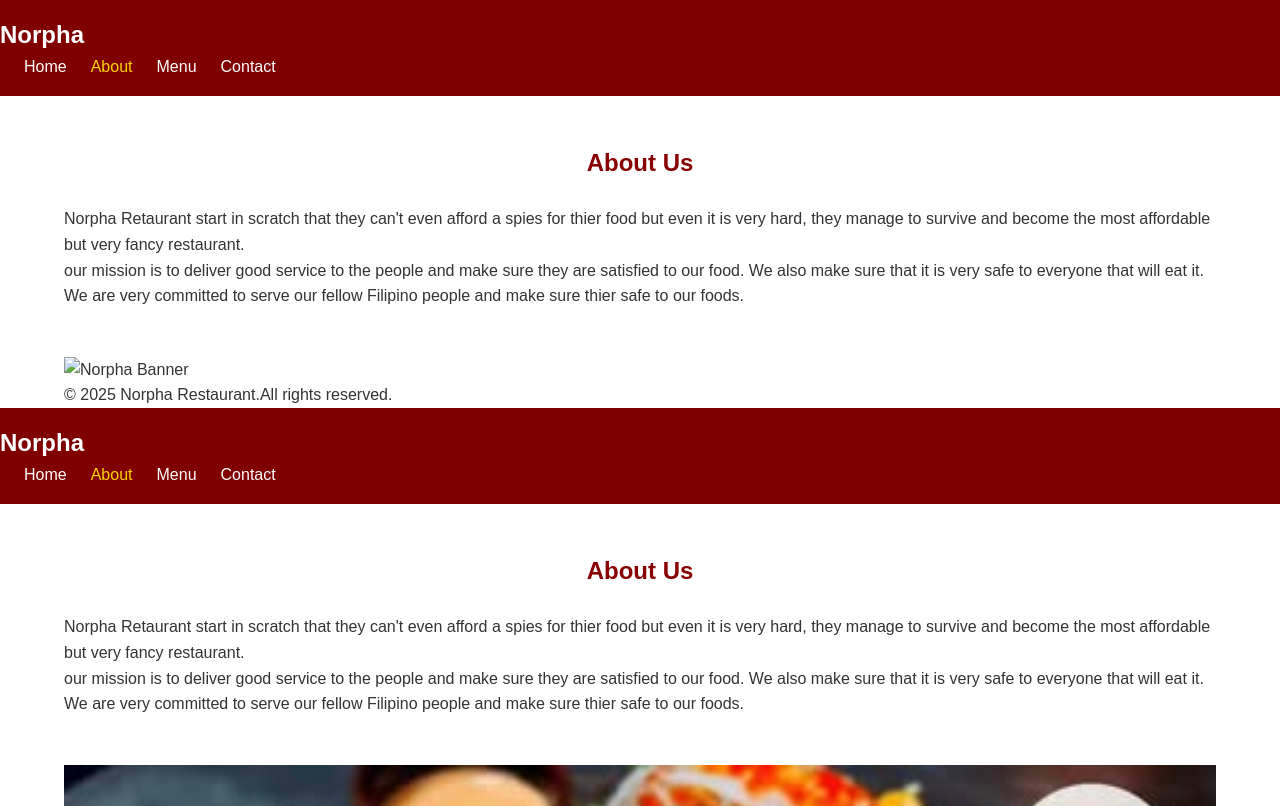
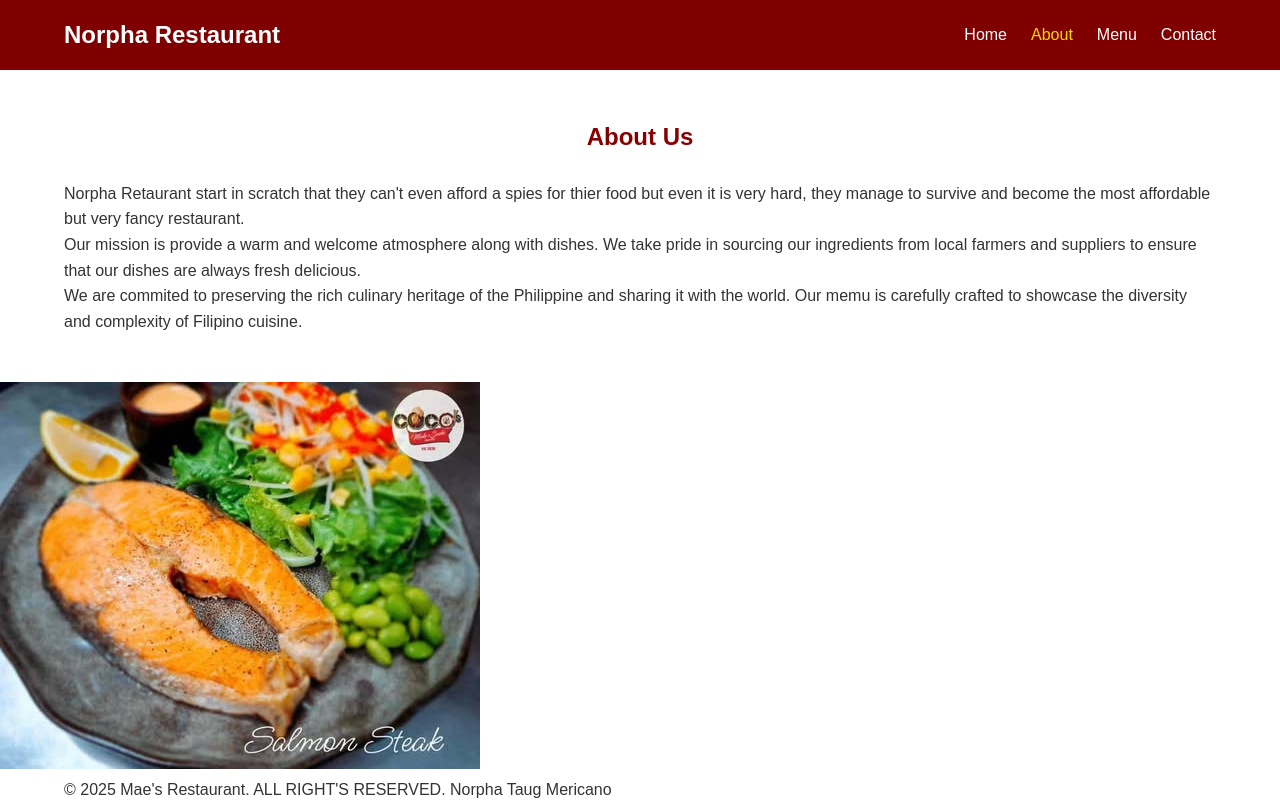
Before and after one commit to normericano/mericanoretu, a plain HTML site: page abour.html in a window 1280 px wide. Shown: the top 806 px of the page. Drawn offline with Linux system fonts and the light colour scheme; files that its build step writes are made by us from their sources.

Commit message:
abour.html

```diff
--- a/abour.html
+++ b/abour.html
@@ -1,25 +1,25 @@
 <!DOCTYPE html>
-<html>
-
+<html lang="en">
 <head>
     <meta charset="UTF-8">
-  <meta name="viewport" content="width=device-width, initial-scale=1">
-  <title>Norpha Restaurant</title>
+    <meta name="viewport" content="width=device-width, initial-scale=1.0">
+    <title>Norpha Restaurant</title></title>
     <link rel="stylesheet" href="styles.css">
 </head>
-
 <body>
     <header>
         <nav class="navbar">
+            <div class="container">
                 <div class="logo">
-        <a href="index.html">Norpha</a>
+                    <a href="index.html">Norpha Restaurant</a>
             </div>
             <ul class="nav-links">
-        <li><a href="index.html">Home</a></li>
-        <li><a href="about.html" class="active">About</a></li>
+                <li><a href="index.html" >Home</a></li>
+                <li><a href="about.html" class="active">About</a></i>
                 <li><a href="menu.html">Menu</a></li>
                 <li><a href="contact.html">Contact</a></li>
             </ul>
+        </div>
         </nav>
     </header>
     <main>
@@ -27,69 +27,22 @@
             <div class="container">
                 <h1>About Us</h1>
                 <p>Norpha Retaurant start in scratch that they can't even afford a spies for thier food but even it is very hard, they manage to survive and become the most affordable but very fancy restaurant. </p>
-        <p>our mission is to deliver good service to the people and make sure they are satisfied to our food. We also make sure that it is very safe to everyone that will eat it.</p>
-        <p>We are very committed to serve our fellow Filipino people and make sure thier safe to our foods.</p>
+                <p>Our mission is provide a warm and welcome atmosphere along with dishes. We take pride in sourcing our ingredients from local farmers and suppliers to ensure that our dishes are always fresh delicious.</p>
+                <p> We are commited to preserving the rich culinary heritage of the Philippine and sharing it with the world. Our memu is carefully crafted to showcase the diversity and complexity of Filipino cuisine.</p>
             </div>
         </section>
         <section class="banner">
-      <div class="container">
-        <img src="../img/Norpha.jpg" alt="Norpha Banner" style="width: 100%; height: auto;">
+            <div class="conatiner">
+                <img src="nor.jpg"
+                alt="Norpha Restaurantstyle="width: 100%; height: auto;">
             </div>
         </section>
     </main>
     <footer>
         <div class="container">
-      <p>&copy; 2025 Norpha Restaurant.All rights reserved.</p>
+            <p>&copy; 2025 Mae's Restaurant. ALL RIGHT'S RESERVED. Norpha Taug Mericano
+</p>
         </div>
     </footer>
-
 </body>
-
-</html><!DOCTYPE html>
-<html>
-
-<head>
-  <meta charset="UTF-8">
-  <meta name="viewport" content="width=device-width, initial-scale=1">
-  <title>Norpha Restaurant</title>
-  <link rel="stylesheet" href="./css/styles.css">
-</head>
-
-<body>
-  <header>
-    <nav class="navbar">
-      <div class="logo">
-        <a href="index.html">Norpha</a>
-      </div>
-      <ul class="nav-links">
-        <li><a href="index.html">Home</a></li>
-        <li><a href="about.html" class="active">About</a></li>
-        <li><a href="menu.html">Menu</a></li>
-        <li><a href="contact.html">Contact</a></li>
-      </ul>
-    </nav>
-  </header>
-  <main>
-    <section class="about">
-      <div class="container">
-        <h1>About Us</h1>
-        <p>Norpha Retaurant start in scratch that they can't even afford a spies for thier food but even it is very hard, they manage to survive and become the most affordable but very fancy restaurant. </p>
-        <p>our mission is to deliver good service to the people and make sure they are satisfied to our food. We also make sure that it is very safe to everyone that will eat it.</p>
-        <p>We are very committed to serve our fellow Filipino people and make sure thier safe to our foods.</p>
-      </div>
-    </section>
-    <section class="banner">
-      <div class="container">
-        <img src="nor.jpg" alt="Norpha Banner" style="width: 100%; height: auto;">
-      </div>
-    </section>
-  </main>
-  <footer>
-    <div class="container">
-      <p>&copy; 2025 Norpha Restaurant.All rights reserved.</p>
-    </div>
-  </footer>
-
-</body>
-
 </html>
```
Lines whose indentation alone changed are shown as unchanged.
